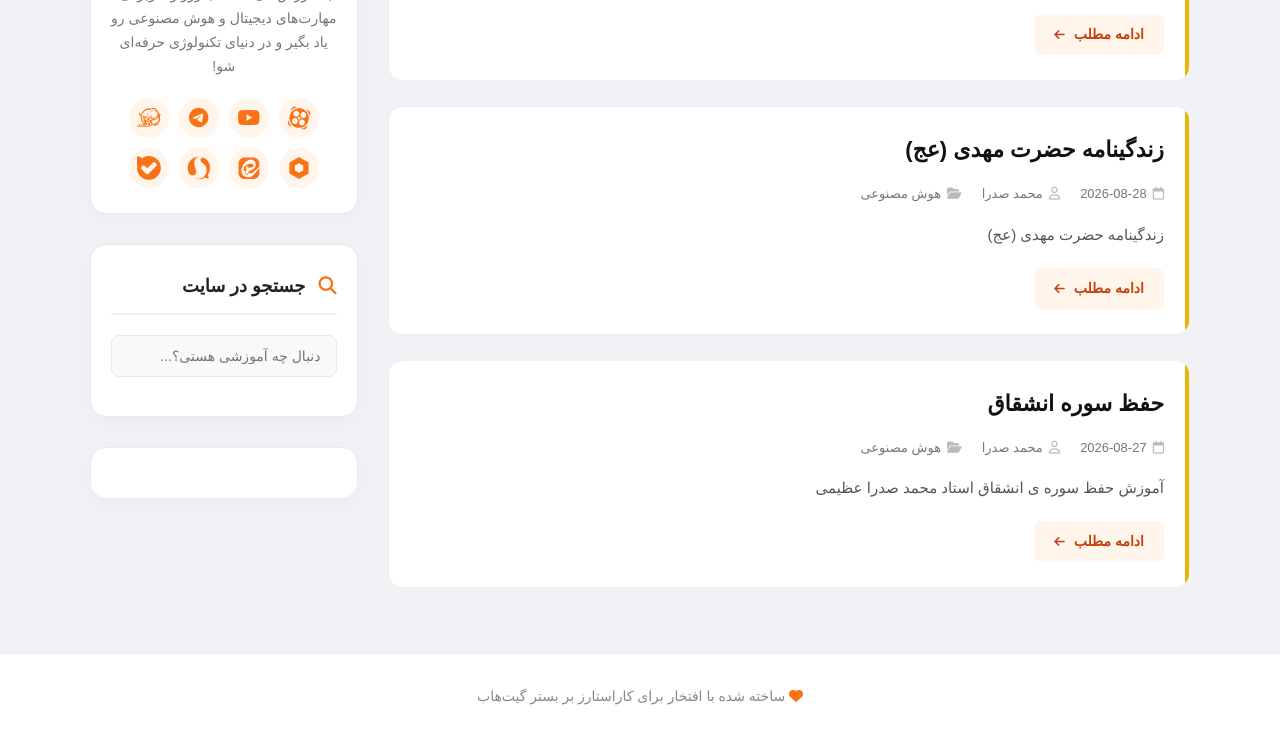
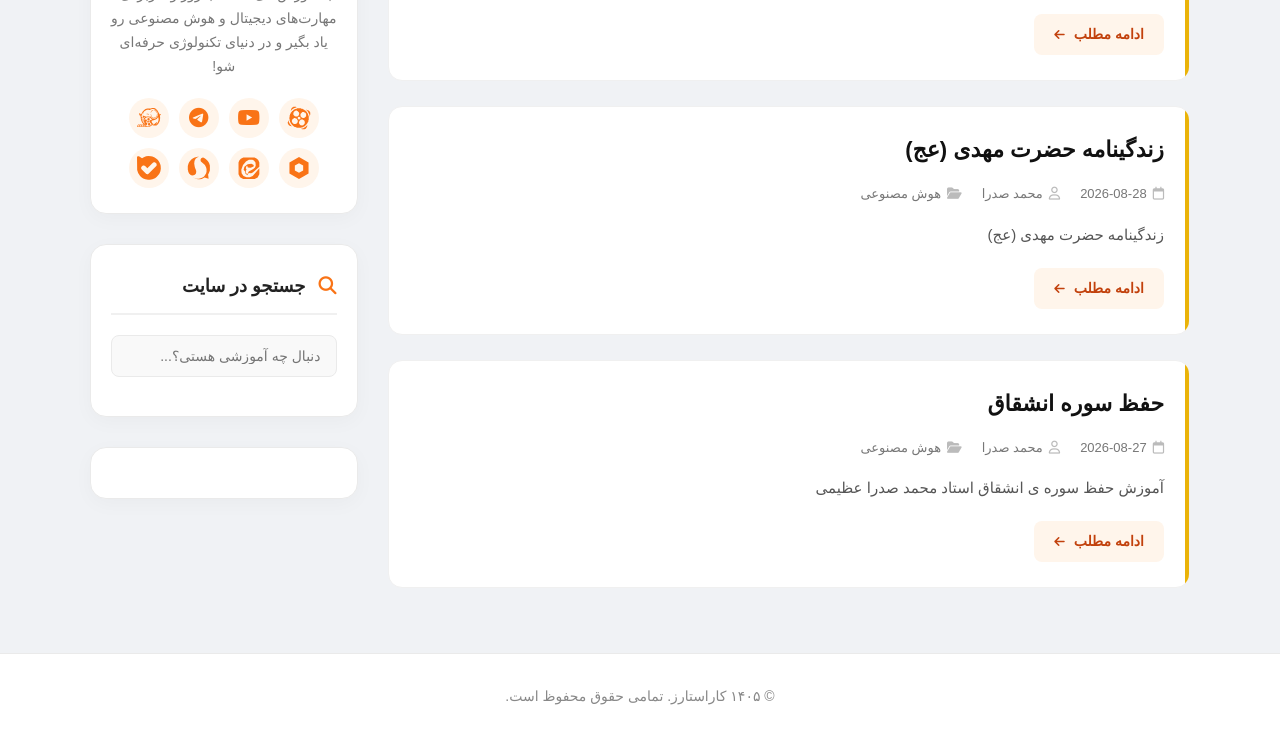
Before and after one commit to carstars7/carstars7.github.io, a Jekyll site: the page built from index.html, in a window 1280 px wide and 1072 px high. Shown: the part 332-1069 px from the top of the window. Built offline with Jekyll 4.4.1, drawn with Linux system fonts in a browser that asks for light colours; comment, search, counter and statistics services are not loaded; a style sheet for code colours, icons or effects is not loaded.

Commit message:
Update default.html

```diff
--- a/_layouts/default.html
+++ b/_layouts/default.html
@@ -127,7 +127,7 @@
     </div>
 
     <footer>
-        <i class="fa-solid fa-heart" style="color: var(--primary);"></i> ساخته شده با افتخار برای کاراستارز بر بستر گیت‌هاب
+        &copy; ۱۴۰۵ کاراستارز. تمامی حقوق محفوظ است.
     </footer>
 
     <div id="mediaad-RlBM7"></div>
```
